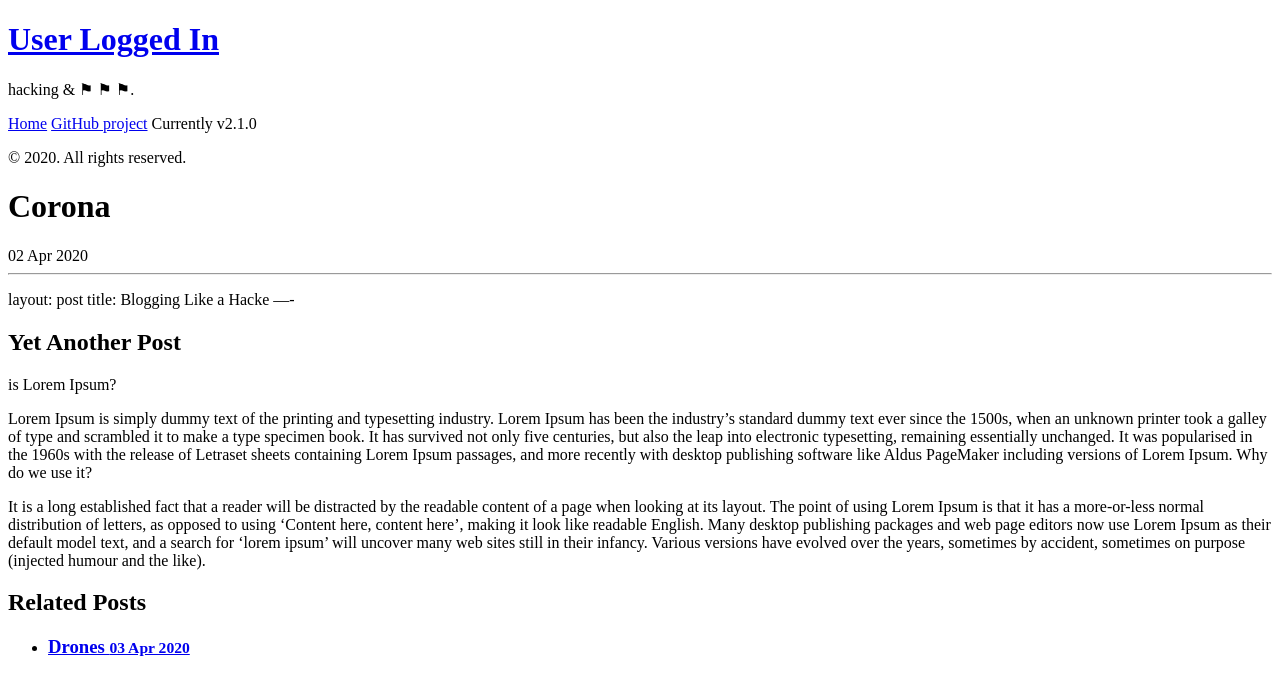
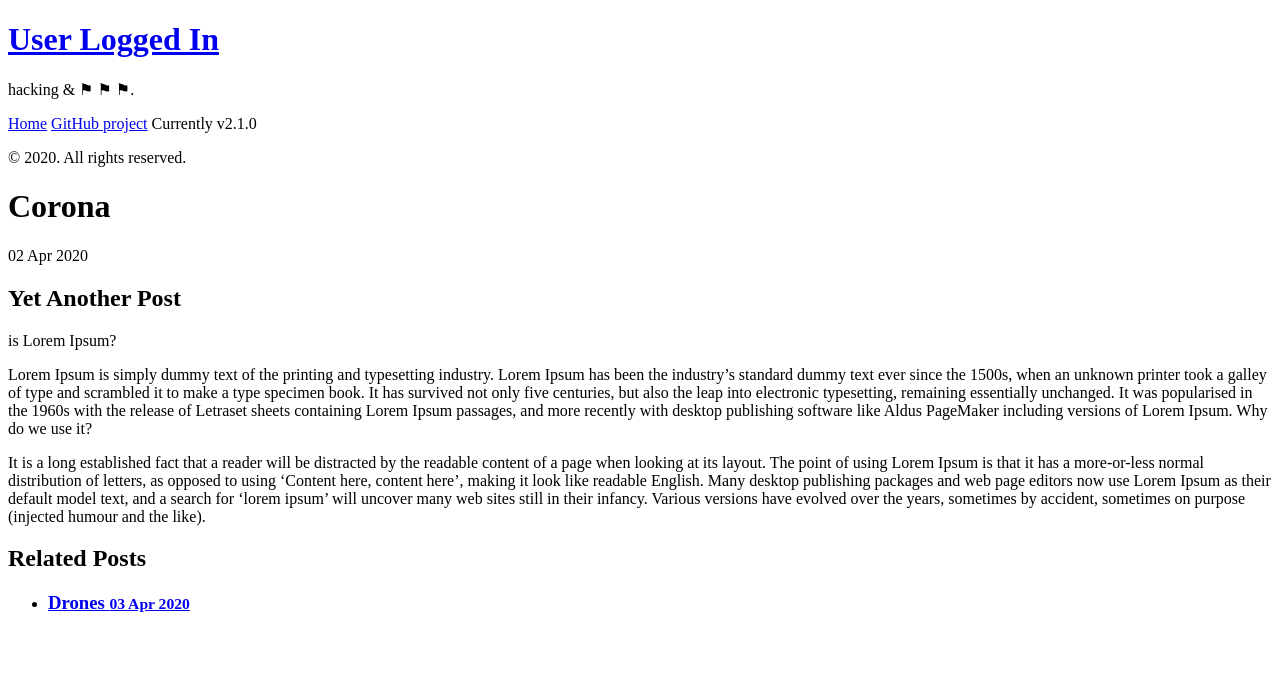
Before and after one commit to bernardr/userloggedin.github.io, a Jekyll site: the page built from _posts/2020-04-02-corona.md, in a window 1280 px wide. Shown: the top 695 px of the page. Built offline with Jekyll 4.4.1, drawn with Linux system fonts in a browser that asks for light colours; our own code applies the rules of GitHub Pages for plain Markdown files; Markdown is read by kramdown in place of the engine named in the settings.

Commit message:
Update 2020-04-02-corona.md

```diff
--- a/_posts/2020-04-02-corona.md
+++ b/_posts/2020-04-02-corona.md
@@ -1,7 +1,7 @@
-----
+---
 layout: post
-title: Blogging Like a Hacke
-----
+title: Corona
+---
 
 ## Yet Another Post
 
```
